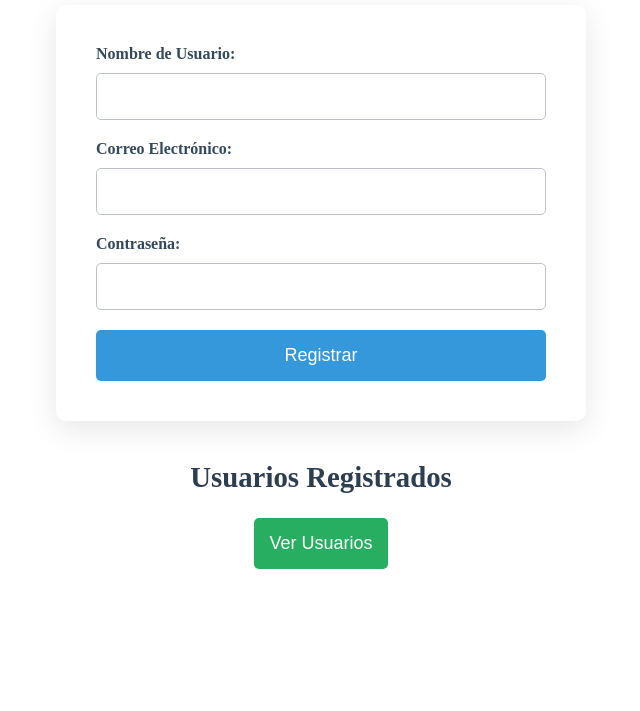
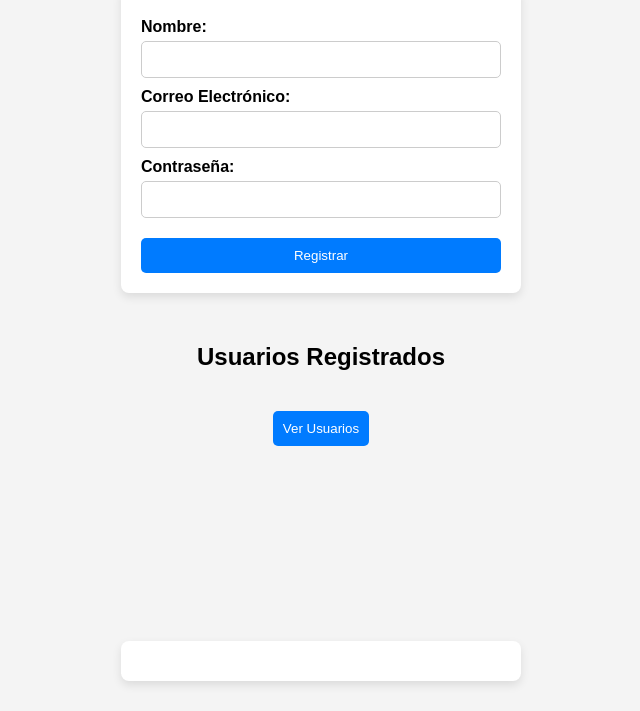
Before and after one commit to AbisaiHdz06/ACT_04, a website: page index.html in a window 1280 px wide. Shown: the part 89-800 px from the top of the page, without its empty margins (319-959 px from the left). Drawn offline with Linux system fonts and the light colour scheme; no server answers.

Commit message:
cambie codigo

```diff
--- a/App.js
+++ b/App.js
@@ -1,12 +1,11 @@
-const API_URL_REGISTER = 'http://localhost:3000/register';
-const API_URL_USERS = 'http://localhost:3000/users';
+const API_URL = 'http://localhost:3000/register';
 
 // Función para registrar un usuario
-document.getElementById('registration-form').addEventListener('submit', async function(event) {
+window.getElementById('registration-form'),('submit', async function(event) {
     event.preventDefault();
 
-    const username = document.getElementById('username').value;
-    const password = document.getElementById('password').value;
+    const username = window.getElementById('username').value;
+    const password = window.getElementById('password').value;
 
     if (username === '' || password === '') {
         alert('Todos los campos son obligatorios');
@@ -14,7 +13,7 @@ document.getElementById('registration-form').addEventListener('submit', async fu
     }
 
     try {
-        const response = await fetch(API_URL_REGISTER, {
+        const response = await fetch(API_URL, {
             method: 'POST',
             headers: { 'Content-Type': 'application/json' },
             body: JSON.stringify({ username, password })
@@ -25,7 +24,9 @@ document.getElementById('registration-form').addEventListener('submit', async fu
             throw new Error(errorData.message || 'Error al registrar el usuario');
         }
 
+        const data = await response.json();
         alert('Usuario registrado con éxito');
+        localStorage.setItem('token', data.token);
         this.reset();
         fetchUsers();
     } catch (error) {
@@ -39,7 +40,16 @@ async function fetchUsers() {
     userList.innerHTML = '';
 
     try {
-        const response = await fetch(API_URL_USERS);
+        const token = localStorage.getItem('token');
+        if (!token) {
+            alert('No estás autenticado. Inicia sesión para ver los usuarios.');
+            return;
+        }
+
+        const response = await fetch('http://localhost:3000/users', {
+            headers: { 'Authorization': `Bearer ${token}` }
+        });
+
         if (!response.ok) {
             const errorData = await response.json();
             throw new Error(errorData.message || 'Error al obtener la lista de usuarios');
@@ -57,7 +67,7 @@ async function fetchUsers() {
 
             const deleteButton = document.createElement('button');
             deleteButton.textContent = 'Eliminar';
-            deleteButton.onclick = async () => await deleteUser (user.id);
+            deleteButton.onclick = async () => await deleteUser (user.id); // Cambiado a 'user.id'
             li.appendChild(deleteButton);
 
             userList.appendChild(li);
@@ -73,7 +83,7 @@ function editUser (user) {
     if (username) {
         const token = localStorage.getItem('token');
 
-        fetch(`http://localhost:3000/users/${user.id}`, {
+        fetch(`http://localhost:3000/users/${user.id}`, { // Cambiado a 'user.id'
             method: 'PUT',
             headers: {
                 'Content-Type': 'application/json',
--- a/Style.css
+++ b/Style.css
@@ -1,137 +1,95 @@
-css
-Copy code
-/* Estilos generales */
+/* Reset básico para eliminar márgenes y centrado global */
+* {
+  margin: 0;
+  padding: 0;
+  box-sizing: border-box;
+  font-family: Arial, sans-serif;
+}
+
 body {
-    font-family: 'Arial', sans-serif;
-    background-color: #f0f4f8;
-    margin: 0;
+  display: flex;
+  flex-direction: column;
+  justify-content: space-between; /* Distribuye los elementos */
+  align-items: center;
+  min-height: 100vh; /* Mantiene el contenido ocupando toda la pantalla */
+  background-color: #f4f4f4;
   padding: 20px;
 }
 
-/* Estilo del encabezado */
-h1 {
+h1, h2 {
   text-align: center;
-    color: #2c3e50;
   margin-bottom: 20px;
-    font-size: 2.5em;
 }
 
-/* Estilo del formulario */
 form {
-    background: #ffffff;
-    padding: 40px;
-    border-radius: 10px;
-    box-shadow: 0 8px 30px rgba(0, 0, 0, 0.1);
-    max-width: 450px;
-    margin: 0 auto;
+  background: white;
+  padding: 20px;
+  border-radius: 8px;
+  box-shadow: 0px 4px 10px rgba(0, 0, 0, 0.1);
+  display: flex;
+  flex-direction: column;
+  width: 100%;
+  max-width: 400px;
+  margin-bottom: 50px; /* Aumenta la separación con la sección de usuarios registrados */
 }
 
-/* Estilo de las etiquetas */
 label {
-    display: block;
-    margin-bottom: 10px;
+  margin-top: 10px;
   font-weight: bold;
-    color: #34495e;
 }
 
-/* Estilo de los campos de entrada */
-input[type="text"],
-input[type="email"],
-input[type="password"] {
+input {
+  padding: 10px;
+  margin-top: 5px;
+  border: 1px solid #ccc;
+  border-radius: 5px;
   width: 100%;
-    padding: 15px;
-    margin-bottom: 20px;
-    border: 1px solid #bdc3c7;
-    border-radius: 5px;
-    box-sizing: border-box;
-    transition: border-color 0.3s, box-shadow 0.3s;
 }
 
-input[type="text"]:focus,
-input[type="email"]:focus,
-input[type="password"]:focus {
-    border-color: #3498db;
-    box-shadow: 0 0 5px rgba(52, 152, 219, 0.5);
-    outline: none;
-}
-
-/* Estilo del botón de registro */
-button[type="submit"] {
-    background-color: #3498db;
+button {
+  margin-top: 20px;
+  padding: 10px;
+  background-color: #007BFF;
   color: white;
-    padding: 15px;
   border: none;
   border-radius: 5px;
   cursor: pointer;
-    width: 100%;
-    font-size: 18px;
-    transition: background-color 0.3s, transform 0.2s;
+  transition: background 0.3s;
 }
 
-button[type="submit"]:hover {
-    background-color: #2980b9;
-    transform: translateY(-2px);
+button:hover {
+  background-color: #0056b3;
 }
 
-/* Estilo del encabezado de usuarios registrados */
-h2 {
-    text-align: center;
-    color: #2c3e50;
-    margin-top: 40px;
-    font-size: 1.8em;
+#fetch-users {
+  margin-top: 20px;
 }
 
-/* Estilo del botón para ver usuarios */
-#fetch-users {
-    display: block;
-    margin: 20px auto;
-    background-color: #27ae60;
-    color: white;
-    padding: 15px;
-    border: none;
-    border-radius: 5px;
-    cursor: pointer;
-    font-size: 18px;
-    transition: background-color 0.3s, transform 0.2s;
+ul {
+  list-style: none;
+  background: white;
+  padding: 20px;
+  border-radius: 8px;
+  box-shadow: 0px 4px 10px rgba(0, 0, 0, 0.1);
+  width: 100%;
+  max-width: 400px;
+  text-align: center;
+  margin-top: auto;
+  margin-bottom: 10px; /* Reduce la distancia al pie de página */
 }
 
-#fetch-users:hover {
-    background-color: #219653;
-    transform: translateY(-2px);
+li {
+  padding: 10px;
+  border-bottom: 1px solid #ccc;
 }
 
-/* Estilo de la lista de usuarios */
-#user-list {
-    list-style-type: none;
-    padding: 0;
-    max-width: 450px;
-    margin: 20px auto;
+li:last-child {
+  border-bottom: none;
 }
 
-#user-list li {
-    background: #ffffff;
-    margin: 10px 0;
-    padding: 15px;
-    border-radius: 5px;
-    box-shadow: 0 2px 10px rgba(0, 0, 0, 0.1);
-    display: flex;
-    justify-content: space-between;
-    align-items: center;
+/* Responsivo para pantallas pequeñas */
+@media (max-width: 480px) {
+  form, ul {
+      width: 90%;
   }
-
-/* Estilo de los botones de editar y eliminar */
-#user-list button {
-    background-color: #e74c3c;
-    color: white;
-    border: none;
-    padding: 8px 12px;
-    border-radius: 5px;
-    cursor: pointer;
-    font-size: 14px;
-    transition: background-color 0.3s, transform 0.2s;
 }
-
-#user-list button:hover {
-    background-color: #c0392b;
-    transform: translateY(-2px);
-}
--- a/app.js.js
+++ b/app.js.js
@@ -4,7 +4,7 @@ const app = express();
 app.use(express.json());
 
 app.get("/api/status", (req, res) => {
-  res.json({ message: "server is running!" });
+  res.json({ message: "Server is running!" });
 });
 
-module.exports = app;
+module.exports = app; //
--- /dev/null
+++ b/controllers/userController.js
@@ -0,0 +1,3 @@
+exports.getUser = (req, res) => {
+  res.json({ id: 1, name: "John Doe" });
+};
--- a/index.html
+++ b/index.html
@@ -11,8 +11,8 @@
 <body>
   <h1>Registro de Usuario</h1>
   <form id="registration-form">
-      <label for="username">Nombre de Usuario:</label>
-      <input type="text" id="username" name="username" required>
+      <label for="name">Nombre:</label>
+      <input type="text" id="name" name="name" required>
 
       <label for="email">Correo Electrónico:</label>
       <input type="email" id="email" name="email" required>
--- a/userController.js
+++ /dev/null
@@ -1,3 +0,0 @@
-exports.getUser = (req, res) => {
-  res.json({ id: 1, name: "John Doe" });
-};
```
Also changed, not shown: __tests__/routes.test.js (added, +20 -0 lines), __tests__/userController.test.js (added, +14 -0 lines), package.json (+10 -6 lines), routes.test.js (deleted, +0 -17 lines), userController.test.js (deleted, +0 -14 lines), README.md, 1 other file. Lines whose indentation alone changed are shown as unchanged.
